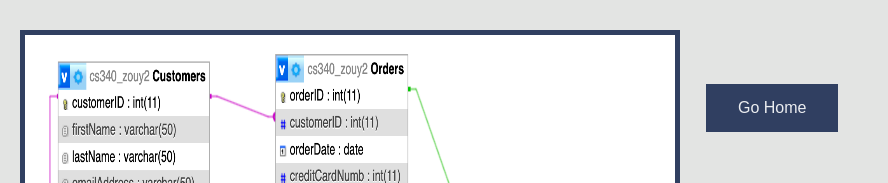
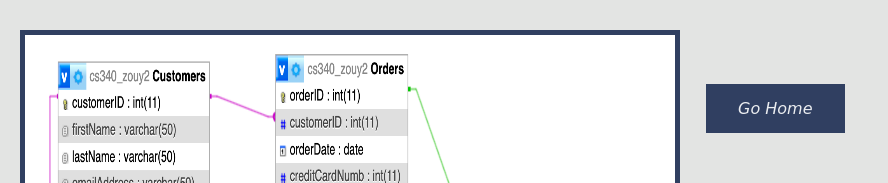
Before and after one commit to SuzyZou/CS340GP_E-Commerce, a plain HTML site: page Step3Draft/entityPages/schema.html in a window 1280 px wide. Shown: the top 183 px of the page, without its empty margins (0-888 px from the left). Drawn offline with Linux system fonts and the light colour scheme.

Commit message:
fix font in schema page

```diff
--- a/Step3Draft/entityPages/style.css
+++ b/Step3Draft/entityPages/style.css
@@ -253,6 +253,8 @@ legend {
   color:#EBEDF0;
   padding: 15px 32px;
   text-align: center;
+  font-family: 'Tektur', cursive;
+  font-style: italic;
   text-decoration: none;
   display: inline-block;
   font-size: 16px;
@@ -276,6 +278,7 @@ legend {
     position: absolute;
     width: 650px;
     height: 500px;
+
     margin-top: 10px;
     border-style:solid;
     border-color: #303F61;
```
